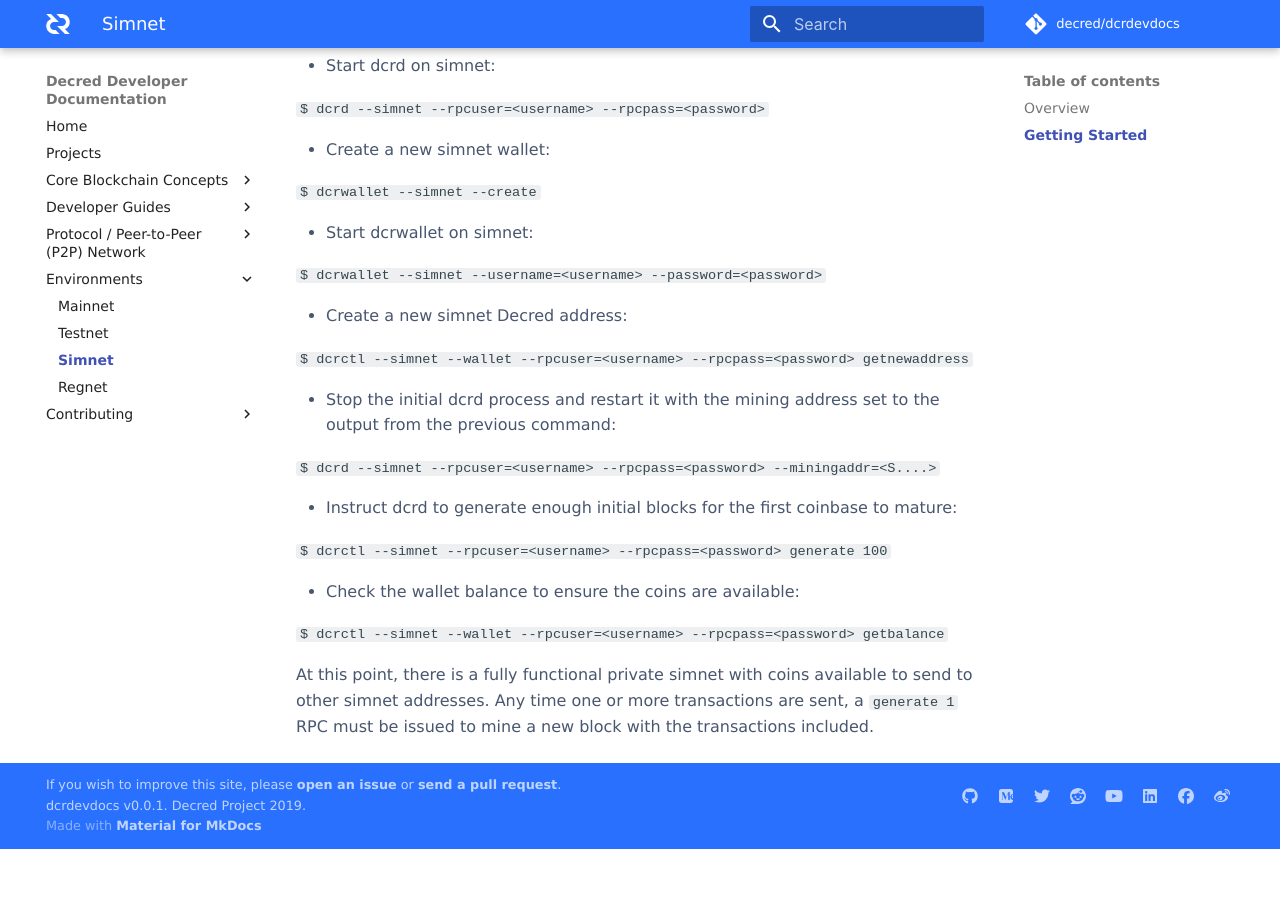
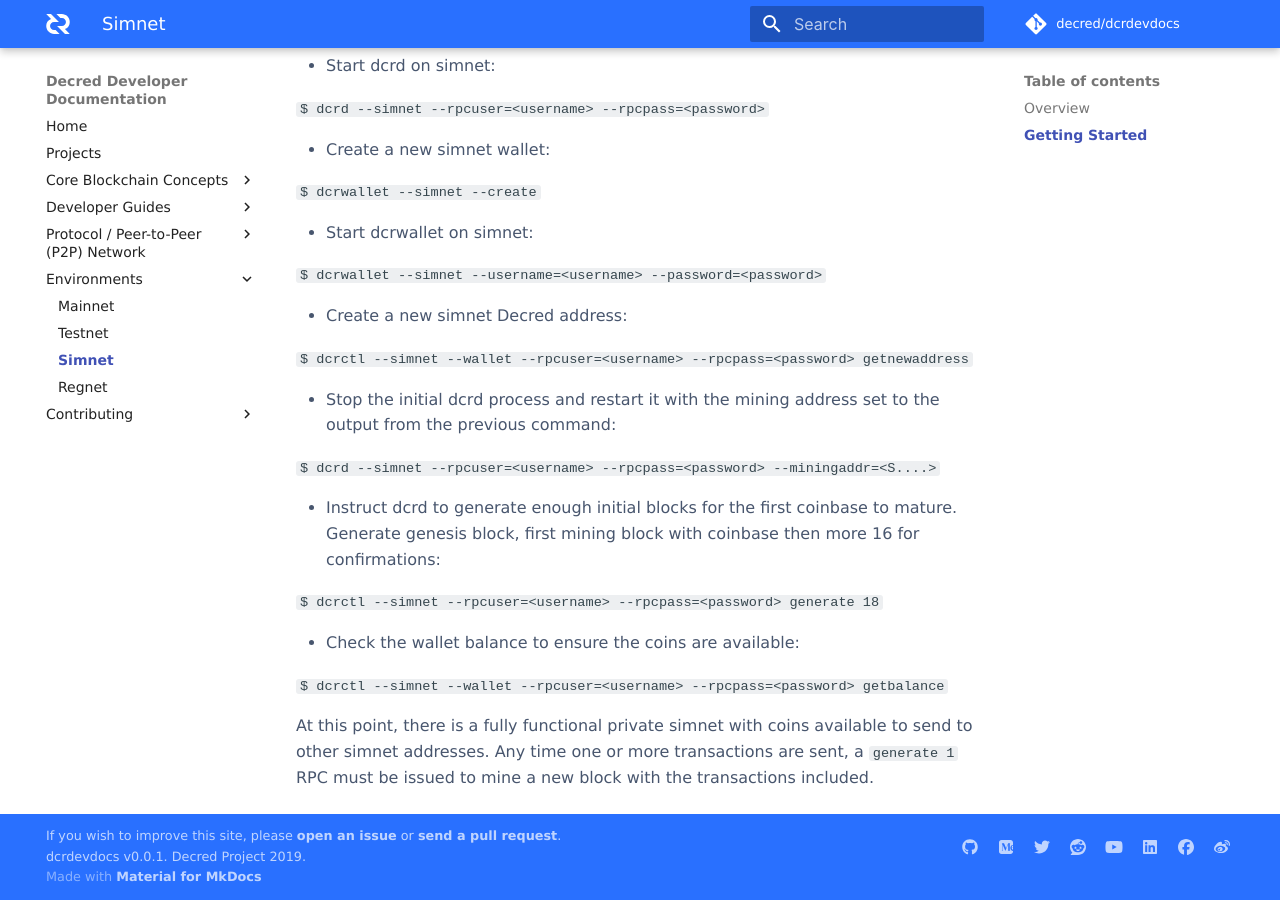
Before and after one commit to decred/dcrdevdocs, an MkDocs documentation site: the page built from docs/environments/simnet.md, in a window 1280 px wide and 900 px high, scrolled down 1694 px. Built offline with MkDocs 1.6.1 and Material for MkDocs 9.7.7, drawn with Linux system fonts in a browser that asks for light colours; some web fonts are replaced; comment, search, counter and statistics services are not loaded; before the commit the page ends 2543 px from its top, so only the background shows below that.

Commit message:
simnet: update minimum blocks to coinbase mature (#60)

```diff
--- a/docs/environments/simnet.md
+++ b/docs/environments/simnet.md
@@ -67,9 +67,9 @@ The following is a command reference to get going:
 
   `$ dcrd --simnet --rpcuser=<username> --rpcpass=<password> --miningaddr=<S....>`
 
-* Instruct dcrd to generate enough initial blocks for the first coinbase to mature:
+* Instruct dcrd to generate enough initial blocks for the first coinbase to mature. Generate genesis block, first mining block with coinbase then more 16 for confirmations:
 
-  `$ dcrctl --simnet --rpcuser=<username> --rpcpass=<password> generate 100`
+  `$ dcrctl --simnet --rpcuser=<username> --rpcpass=<password> generate 18`
 
 * Check the wallet balance to ensure the coins are available:
 
```
